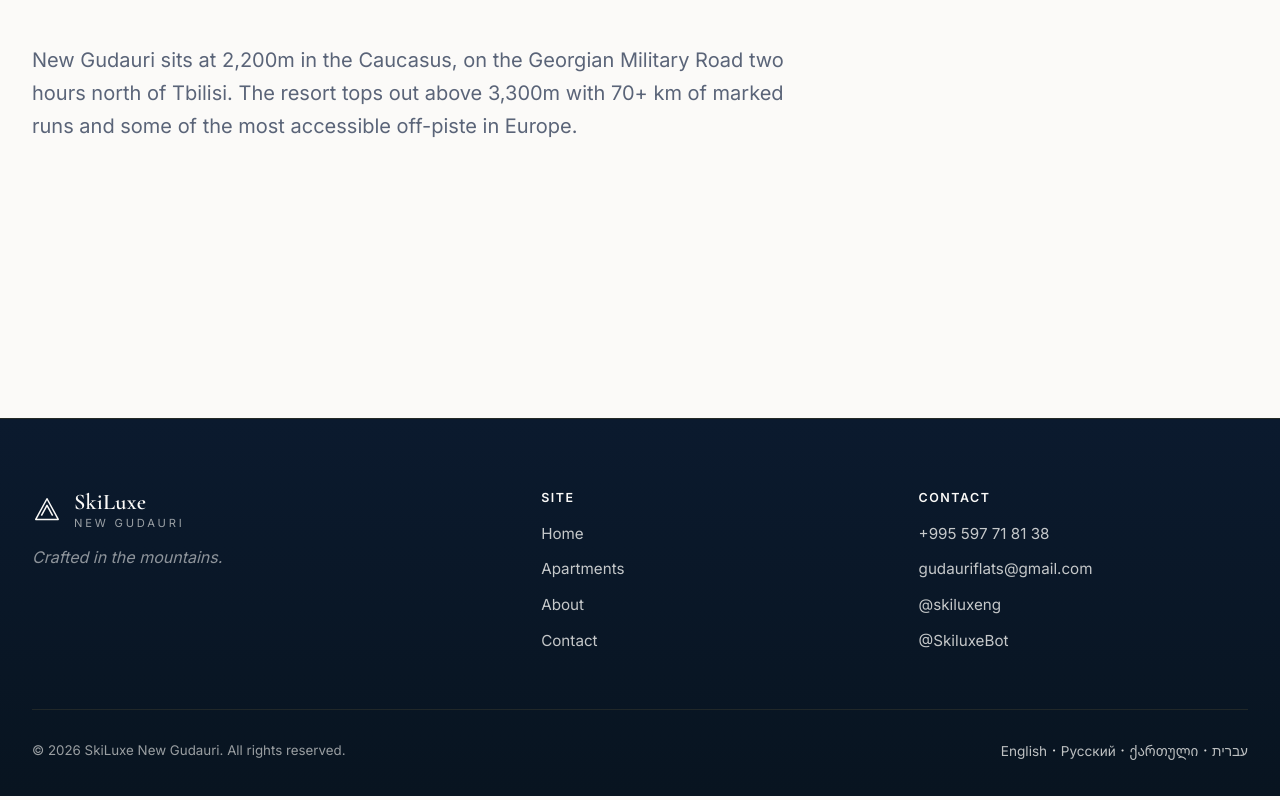
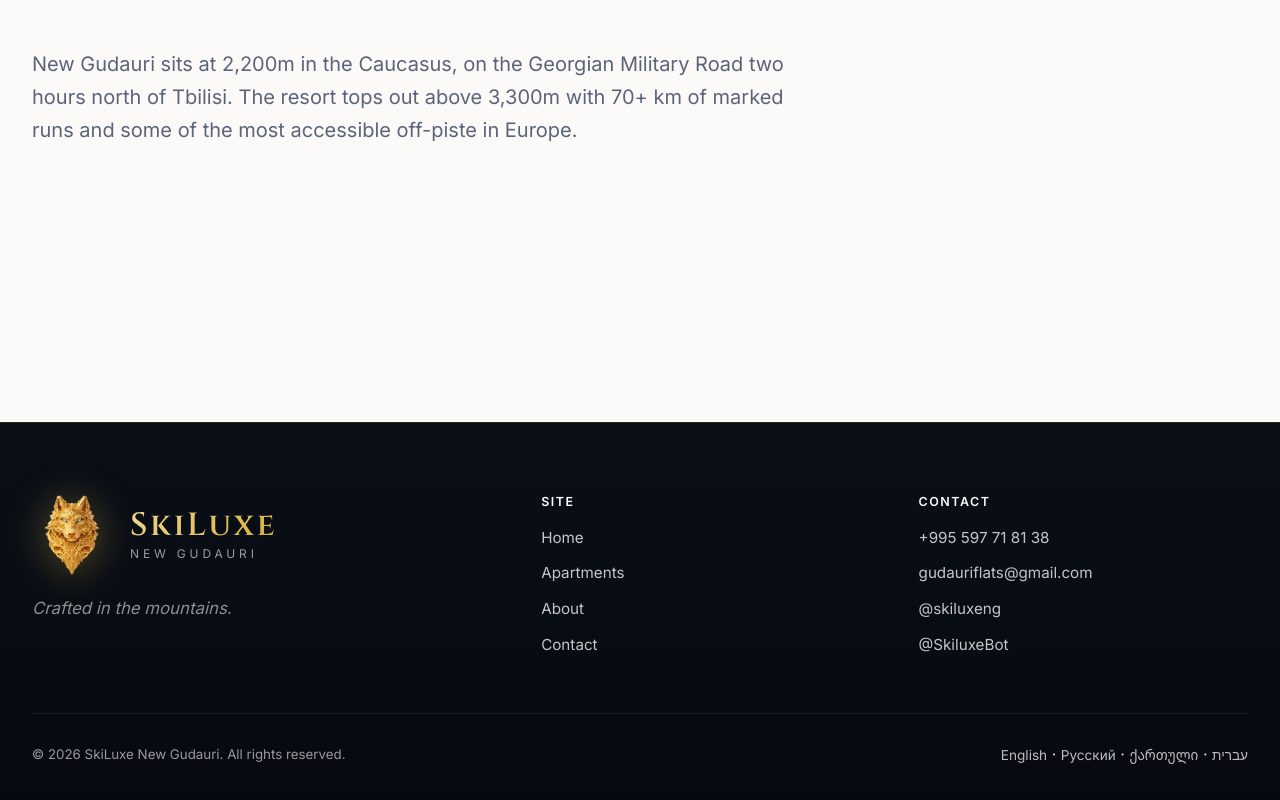
Before and after one commit to skiluxe/skiluxe.github.io, an Eleventy site: page src/en/about.njk in a window 1280 px wide. Shown: the part 1297-2097 px from the top of the page. Built offline with nearby package versions, Linux system fonts and the light colour scheme; Eleventy itself is replaced by a stand-in of ours; files that its build step writes are made by us from their sources.

Commit message:
Rebrand site around golden wolf logo. Add logo assets, favicon, gold luxury palette, and larger footer brand mark.

```diff
--- a/src/_includes/layouts/base.njk
+++ b/src/_includes/layouts/base.njk
@@ -12,6 +12,8 @@
   <meta property="og:image" content="https://{{ site.domain }}/assets/img/og/default.svg">
   <meta name="twitter:card" content="summary_large_image">
   <link rel="icon" href="/assets/img/favicon.svg" type="image/svg+xml">
+  <link rel="apple-touch-icon" href="/assets/img/logo-transparent.png">
+  <meta name="theme-color" content="#0A0F18">
   <link rel="alternate" type="application/atom+xml" title="iCal" href="/assets/feeds/all.ics">
   {% for l in site.langs %}
   <link rel="alternate" hreflang="{{ l.code }}" href="https://{{ site.domain }}/{{ l.code }}{{ page.url | replace('/' + lang + '/', '/') }}">
@@ -19,7 +21,7 @@
   <link rel="alternate" hreflang="x-default" href="https://{{ site.domain }}/">
   <link rel="preconnect" href="https://fonts.googleapis.com">
   <link rel="preconnect" href="https://fonts.gstatic.com" crossorigin>
-  <link href="https://fonts.googleapis.com/css2?family=Cormorant+Garamond:ital,wght@0,400;0,500;0,600;0,700;1,500&family=Inter:wght@300;400;500;600;700&family=Noto+Sans+Georgian:wght@400;500;600;700&family=Heebo:wght@300;400;500;600;700&display=swap" rel="stylesheet">
+  <link href="https://fonts.googleapis.com/css2?family=Cinzel:wght@400;500;600;700&family=Cormorant+Garamond:ital,wght@0,400;0,500;0,600;0,700;1,500&family=Inter:wght@300;400;500;600;700&family=Noto+Sans+Georgian:wght@400;500;600;700&family=Heebo:wght@300;400;500;600;700&display=swap" rel="stylesheet">
   <link rel="stylesheet" href="/assets/css/main.css">
   {% if dir == 'rtl' %}<link rel="stylesheet" href="/assets/css/rtl.css">{% endif %}
   {% if extraCss %}<link rel="stylesheet" href="{{ extraCss }}">{% endif %}
--- /dev/null
+++ b/src/_includes/partials/brand-mark.njk
@@ -0,0 +1,8 @@
+<img
+  class="site-brand__mark"
+  src="/assets/img/logo-transparent.png"
+  alt=""
+  width="44"
+  height="44"
+  decoding="async"
+/>
--- a/src/_includes/partials/footer.njk
+++ b/src/_includes/partials/footer.njk
@@ -1,13 +1,10 @@
 <footer class="site-footer">
   <div class="container site-footer__grid">
     <div class="site-footer__brand">
-      <div class="site-brand">
-        <svg class="site-brand__mark" viewBox="0 0 32 32" aria-hidden="true">
-          <path d="M4 26 L16 4 L28 26 Z" fill="none" stroke="currentColor" stroke-width="1.6" stroke-linejoin="round"/>
-          <path d="M10 22 L16 11 L22 22" fill="none" stroke="currentColor" stroke-width="1.6" stroke-linejoin="round"/>
-        </svg>
+      <div class="site-brand site-brand--footer">
+        {% include "partials/brand-mark.njk" %}
         <span class="site-brand__text">
-          <span class="site-brand__name">SkiLuxe</span>
+          <span class="site-brand__name">{{ site.brandShort }}</span>
           <span class="site-brand__tag">New Gudauri</span>
         </span>
       </div>
--- a/src/assets/css/main.css
+++ b/src/assets/css/main.css
@@ -1,26 +1,29 @@
 :root {
-  --navy: #0B1A2E;
-  --navy-2: #152A45;
-  --navy-3: #1E3A5F;
+  --navy: #0A0F18;
+  --navy-2: #121A28;
+  --navy-3: #1A2438;
   --snow: #FBFAF8;
-  --snow-2: #F3F0EA;
-  --snow-3: #E8E2D6;
-  --gold: #C9A84C;
-  --gold-light: #E2CC8A;
-  --gold-dark: #8B6F3A;
-  --bronze: #C9A84C;
+  --snow-2: #F5F1E8;
+  --snow-3: #E8E0D0;
+  --gold: #D4AF37;
+  --gold-light: #F0D78C;
+  --gold-dark: #9A7B2F;
+  --gold-deep: #6B5416;
+  --bronze: #C9A227;
   --bronze-2: #A6873E;
+  --wolf-eye: #7EC8E8;
+  --wolf-eye-glow: #A5D8F0;
   --ice: #C5D9EB;
-  --ink: #0a1628;
-  --muted: #5a6478;
-  --line: #ddd6c8;
-  --shadow-sm: 0 1px 2px rgba(11, 26, 46, 0.06);
-  --shadow-md: 0 8px 24px rgba(11, 26, 46, 0.1);
-  --shadow-lg: 0 24px 64px rgba(11, 26, 46, 0.14);
-  --shadow-gold: 0 8px 32px rgba(201, 168, 76, 0.12);
+  --ink: #0A0F18;
+  --muted: #5C6478;
+  --line: #DDD4C4;
+  --shadow-sm: 0 1px 2px rgba(10, 15, 24, 0.06);
+  --shadow-md: 0 8px 24px rgba(10, 15, 24, 0.1);
+  --shadow-lg: 0 24px 64px rgba(10, 15, 24, 0.14);
+  --shadow-gold: 0 8px 32px rgba(212, 175, 55, 0.18);
   --radius: 4px;
   --radius-lg: 12px;
-  --font-display: "Cormorant Garamond", "Noto Sans Georgian", "Heebo", Georgia, serif;
+  --font-display: "Cinzel", "Cormorant Garamond", "Noto Sans Georgian", "Heebo", Georgia, serif;
   --font-body: "Inter", "Noto Sans Georgian", "Heebo", -apple-system, BlinkMacSystemFont, "Segoe UI", system-ui, sans-serif;
   --max: 1280px;
   --gutter: clamp(16px, 4vw, 32px);
@@ -36,11 +39,13 @@ html { scroll-behavior: smooth; }
 body {
   font-family: var(--font-body);
   color: var(--ink);
-  background: var(--snow);
   line-height: 1.6;
   -webkit-font-smoothing: antialiased;
   -moz-osx-font-smoothing: grayscale;
   text-rendering: optimizeLegibility;
+  background:
+    radial-gradient(ellipse 120% 80% at 50% -20%, rgba(212, 175, 55, 0.06), transparent 55%),
+    var(--snow);
 }
 img, svg { max-width: 100%; display: block; }
 button { font: inherit; cursor: pointer; }
@@ -129,10 +134,10 @@ p { margin: 0 0 1em; }
   transition: background .2s ease, color .2s ease, border-color .2s ease, transform .15s ease;
   cursor: pointer;
 }
-.btn--primary { background: var(--navy); color: var(--snow); border-color: var(--navy); }
-.btn--primary:hover { background: var(--gold-dark); border-color: var(--gold-dark); color: var(--snow); }
-.btn--ghost { background: transparent; color: var(--navy); border-color: rgba(201, 168, 76, 0.45); }
-.btn--ghost:hover { background: var(--navy); color: var(--snow); border-color: var(--navy); }
+.btn--primary { background: linear-gradient(135deg, var(--navy-2), var(--navy)); color: var(--snow); border-color: var(--navy); }
+.btn--primary:hover { background: linear-gradient(135deg, var(--gold-dark), var(--gold)); border-color: var(--gold); color: var(--navy); }
+.btn--ghost { background: transparent; color: var(--navy); border-color: rgba(212, 175, 55, 0.5); }
+.btn--ghost:hover { background: var(--navy); color: var(--gold-light); border-color: var(--navy); }
 .btn--ghost-light { background: transparent; color: var(--snow); border-color: rgba(250, 250, 247, 0.6); }
 .btn--ghost-light:hover { background: var(--snow); color: var(--navy); border-color: var(--snow); }
 .btn:active { transform: translateY(1px); }
@@ -142,11 +147,11 @@ p { margin: 0 0 1em; }
   position: sticky;
   top: 0;
   z-index: 50;
-  background: rgba(251, 250, 248, 0.92);
+  background: rgba(251, 250, 248, 0.94);
   backdrop-filter: saturate(180%) blur(14px);
   -webkit-backdrop-filter: saturate(180%) blur(14px);
-  border-bottom: 1px solid rgba(201, 168, 76, 0.18);
-  box-shadow: 0 1px 0 rgba(11, 26, 46, 0.04);
+  border-bottom: 1px solid rgba(212, 175, 55, 0.22);
+  box-shadow: 0 1px 0 rgba(10, 15, 24, 0.04);
 }
 .site-header__inner {
   display: flex;
@@ -157,12 +162,54 @@ p { margin: 0 0 1em; }
   margin-inline: auto;
   padding-block: 16px;
 }
-.site-brand { display: inline-flex; align-items: center; gap: 12px; color: var(--navy); transition: opacity .2s ease, transform .2s ease; }
+.site-brand { display: inline-flex; align-items: center; gap: 14px; color: var(--navy); transition: opacity .2s ease, transform .2s ease; }
 .site-brand:hover { opacity: 0.92; transform: translateY(-1px); color: var(--navy); }
-.site-brand__mark { width: 30px; height: 30px; color: var(--navy); flex-shrink: 0; }
+.site-brand__mark {
+  width: 44px;
+  height: 44px;
+  flex-shrink: 0;
+  object-fit: contain;
+  filter: drop-shadow(0 2px 10px rgba(212, 175, 55, 0.28));
+}
+.site-brand--footer .site-brand__mark {
+  width: 80px;
+  height: 80px;
+  filter: drop-shadow(0 4px 20px rgba(212, 175, 55, 0.4));
+}
+.site-brand--footer {
+  gap: 18px;
+  align-items: center;
+}
+.site-brand--footer .site-brand__name {
+  font-size: 2rem;
+  letter-spacing: 0.08em;
+}
+.site-brand--footer .site-brand__tag {
+  font-size: 0.75rem;
+  letter-spacing: 0.32em;
+  margin-top: 6px;
+  color: rgba(250, 250, 247, 0.65);
+}
+.site-footer__brand { display: flex; flex-direction: column; gap: 20px; }
+.site-footer__tag { color: rgba(250, 250, 247, 0.55); font-style: italic; margin: 0; font-size: 1.05rem; }
 .site-brand__text { display: inline-flex; flex-direction: column; line-height: 1; }
-.site-brand__name { font-family: var(--font-display); font-size: 1.4rem; font-weight: 600; letter-spacing: 0.01em; }
-.site-brand__tag { font-size: 0.7rem; letter-spacing: 0.25em; text-transform: uppercase; color: var(--muted); margin-top: 4px; }
+.site-brand__name {
+  font-family: var(--font-display);
+  font-size: 1.35rem;
+  font-weight: 600;
+  letter-spacing: 0.06em;
+  background: linear-gradient(135deg, var(--gold-dark), var(--gold), var(--gold-light));
+  -webkit-background-clip: text;
+  background-clip: text;
+  color: transparent;
+}
+.site-brand__tag { font-size: 0.68rem; letter-spacing: 0.28em; text-transform: uppercase; color: var(--muted); margin-top: 5px; }
+.site-footer .site-brand__name {
+  background: linear-gradient(135deg, var(--gold-light), var(--gold));
+  -webkit-background-clip: text;
+  background-clip: text;
+  color: transparent;
+}
 .lang-he .site-brand__tag, .lang-ka .site-brand__tag { letter-spacing: 0.12em; }
 
 .site-nav { display: flex; gap: 28px; align-items: center; }
@@ -247,7 +294,9 @@ p { margin: 0 0 1em; }
   content: "";
   position: absolute;
   inset: 0;
-  background: linear-gradient(180deg, rgba(11, 26, 46, 0.15) 0%, rgba(11, 26, 46, 0.55) 70%, rgba(11, 26, 46, 0.92) 100%);
+  background:
+    radial-gradient(ellipse 70% 50% at 50% 20%, rgba(212, 175, 55, 0.12), transparent 60%),
+    linear-gradient(180deg, rgba(10, 15, 24, 0.2) 0%, rgba(10, 15, 24, 0.62) 68%, rgba(10, 15, 24, 0.94) 100%);
 }
 .hero__content {
   position: relative;
@@ -257,13 +306,13 @@ p { margin: 0 0 1em; }
 }
 .hero__content .eyebrow { color: var(--gold-light); }
 .hero__content .eyebrow::before { background: linear-gradient(90deg, var(--gold-light), transparent); }
-.hero__title { color: var(--snow); font-size: clamp(2.6rem, 7vw, 5.8rem); max-width: 14ch; text-shadow: 0 2px 24px rgba(11, 26, 46, 0.35); }
+.hero__title { color: var(--snow); font-size: clamp(2.6rem, 7vw, 5.8rem); max-width: 14ch; text-shadow: 0 2px 28px rgba(10, 15, 24, 0.45); }
 .hero__subtitle { color: rgba(251, 250, 248, 0.88); font-size: clamp(1.05rem, 1.7vw, 1.3rem); max-width: 56ch; margin-top: 24px; }
 .hero__cta { display: flex; gap: 16px; flex-wrap: wrap; margin-top: 40px; }
 .hero__cta .btn--primary { background: linear-gradient(135deg, var(--gold-light), var(--gold)); color: var(--navy); border-color: transparent; font-weight: 600; }
 .hero__cta .btn--primary:hover { background: var(--snow); color: var(--navy); box-shadow: var(--shadow-gold); }
 .hero__cta .btn--ghost-light { border-color: rgba(226, 204, 138, 0.55); }
-.hero__cta .btn--ghost-light:hover { background: rgba(251, 250, 248, 0.12); color: var(--gold-light); border-color: var(--gold-light); }
+.hero__cta .btn--ghost-light:hover { background: rgba(126, 200, 232, 0.12); color: var(--wolf-eye-glow); border-color: var(--wolf-eye); }
 .hero__scroll {
   position: absolute;
   inset-block-end: 30px;
@@ -446,15 +495,13 @@ p { margin: 0 0 1em; }
 
 /* ------- Footer ------- */
 .site-footer {
-  background: linear-gradient(180deg, var(--navy) 0%, #081420 100%);
+  background: linear-gradient(180deg, var(--navy) 0%, #060910 100%);
   color: rgba(251, 250, 248, 0.85);
   padding-block: 72px 32px;
   margin-block-start: clamp(80px, 12vw, 140px);
-  border-top: 1px solid rgba(201, 168, 76, 0.15);
+  border-top: 1px solid rgba(212, 175, 55, 0.2);
 }
 .site-footer .site-brand { color: var(--snow); }
-.site-footer .site-brand__mark { color: var(--snow); }
-.site-footer .site-brand__name { color: var(--snow); }
 .site-footer .site-brand__tag { color: rgba(250, 250, 247, 0.6); }
 .site-footer .site-brand:hover { opacity: 0.95; transform: none; }
 .site-footer__grid {
@@ -464,8 +511,6 @@ p { margin: 0 0 1em; }
   padding-bottom: 56px;
   border-bottom: 1px solid rgba(201, 168, 76, 0.12);
 }
-.site-footer__brand { display: flex; flex-direction: column; gap: 16px; }
-.site-footer__tag { color: rgba(250, 250, 247, 0.55); font-style: italic; margin: 0; }
 .site-footer__col h4 { color: var(--snow); margin-bottom: 16px; font-size: 0.78rem; }
 .site-footer__col ul { list-style: none; padding: 0; margin: 0; display: flex; flex-direction: column; gap: 10px; }
 .site-footer__col a { color: rgba(250, 250, 247, 0.78); font-size: 0.95rem; }
```
Also changed, not shown: src/_includes/pages/home.njk (+11 -11 lines), src/_includes/partials/header.njk (+2 -5 lines), src/assets/img/favicon.svg, src/assets/img/logo-mark.svg (added), src/assets/img/logo-transparent.png (added), src/assets/img/logo.png (added), src/assets/img/logo.svg (added), src/assets/img/og/default.svg.
